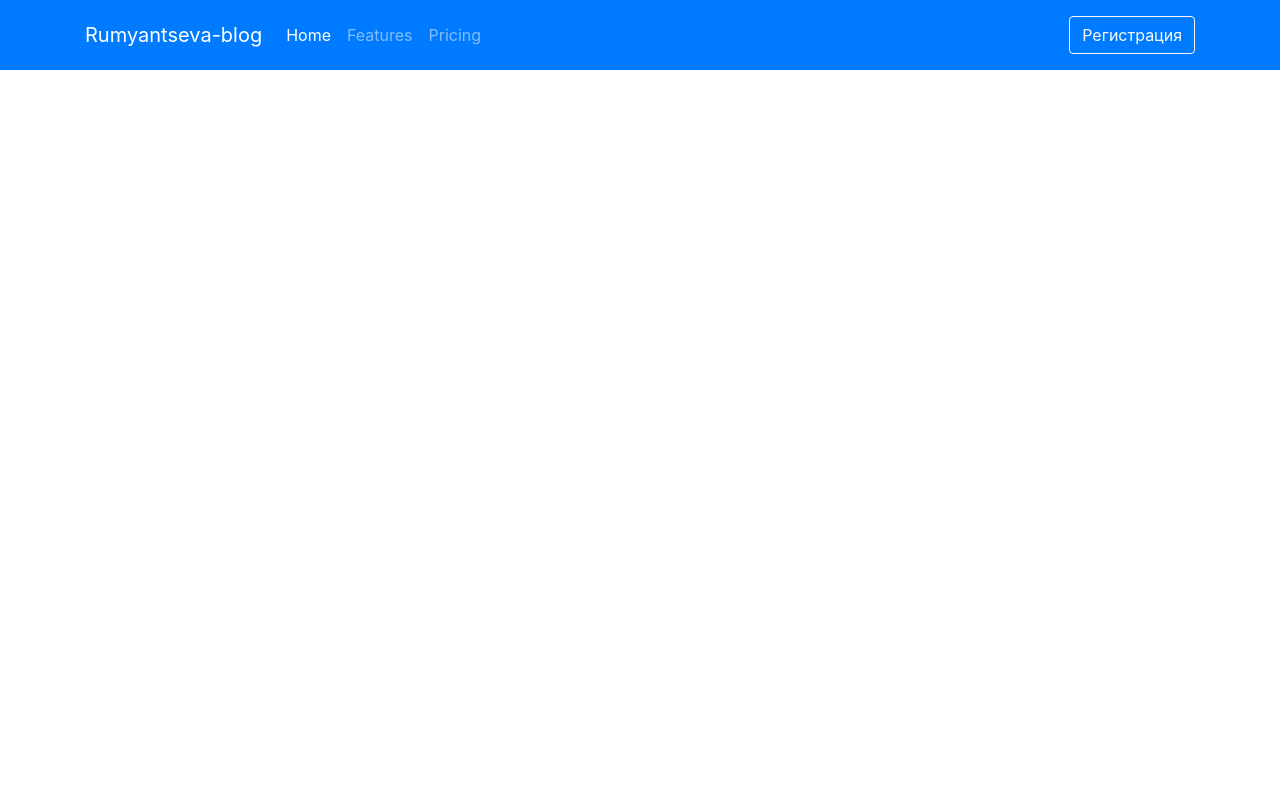
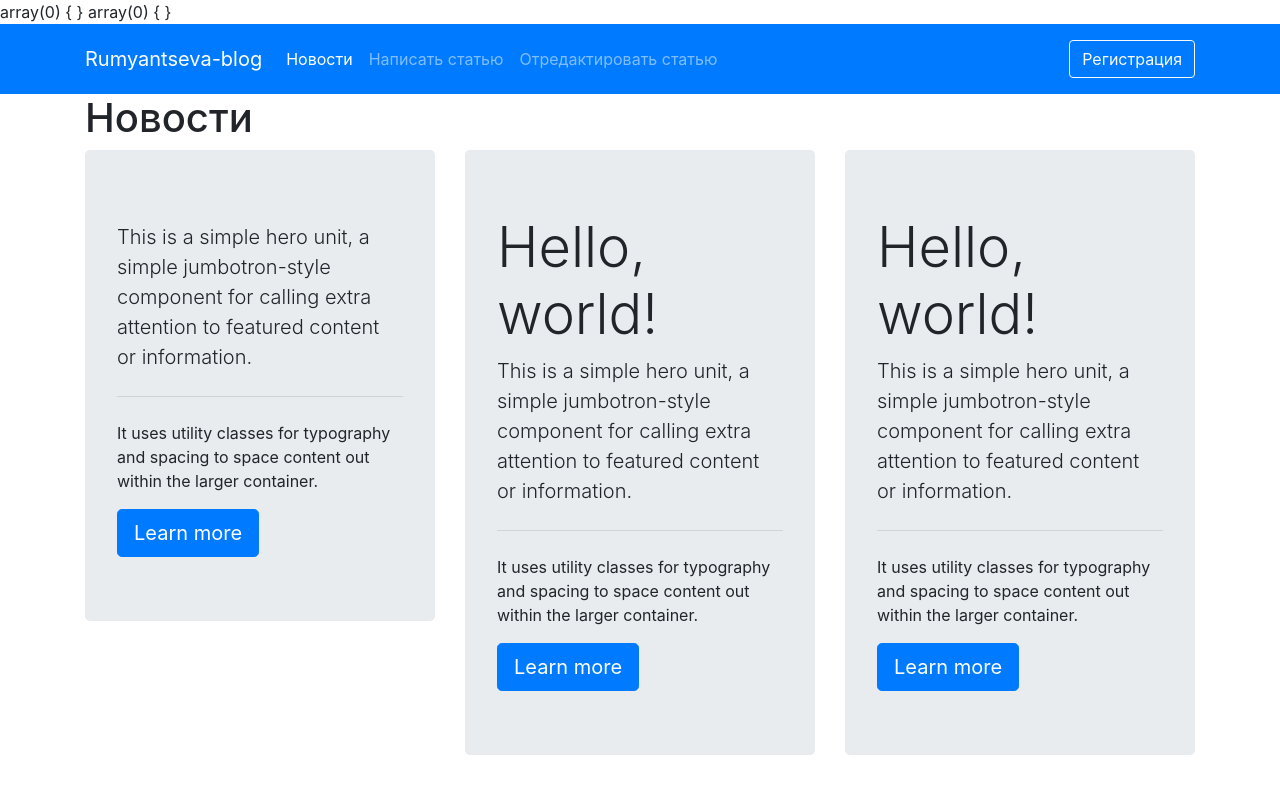
Before and after one commit to rumyantsevaT/myblog, a PHP site: page / in a window 1280 px wide. Run offline with PHP 8.4, Linux system fonts and the light colour scheme; data that the repository does not hold is empty.

Commit message:
structure

```diff
--- a/index.php
+++ b/index.php
@@ -1,5 +1,10 @@
 <?php
+var_dump($_POST);
 
+$pdo = new PDO("mysql:host = localhost; dbname = posts", "root", "root");
+$statement = $pdo->prepare("SELECT * FROM posts");
+$result = $statement->fetchAll(PDO::FETCH_ASSOC);
+var_dump($result);
 ?>
 
 <!doctype html>
@@ -17,31 +22,67 @@
 <body>
 <nav class="navbar navbar-expand-lg navbar-dark bg-primary">
     <div class="container">
-        <a class="navbar-brand" href="#">Rumyantseva-blog</a>
+        <a class="navbar-brand" href="/localhost/myblog.loc">Rumyantseva-blog</a>
         <button class="navbar-toggler" type="button" data-toggle="collapse" data-target="#navbarText" aria-controls="navbarText" aria-expanded="false" aria-label="Toggle navigation">
             <span class="navbar-toggler-icon"></span>
         </button>
         <div class="collapse navbar-collapse" id="navbarText">
             <ul class="navbar-nav mr-auto">
                 <li class="nav-item active">
-                    <a class="nav-link" href="#">Home <span class="sr-only">(current)</span></a>
+                    <a class="nav-link" href="#">Новости<span class="sr-only">(current)</span></a>
                 </li>
                 <li class="nav-item">
-                    <a class="nav-link" href="#">Features</a>
+                    <a class="nav-link" href="new-post.php">Написать статью</a>
                 </li>
                 <li class="nav-item">
-                    <a class="nav-link" href="#">Pricing</a>
+                    <a class="nav-link" href="#">Отредактировать статью</a>
                 </li>
             </ul>
             <span class="navbar-text"><button type="button" class="btn btn-outline-light">Регистрация</button></span>
         </div>
     </div><!-- /.container -->
 </nav>
+<div class="container">
+    <div class="row">
+        <div class="col-12">
+            <h1>Новости</h1>
+        </div>
+    </div>
+    <div class="row">
+        <div class="col-12 col-md-4">
+            <div class="jumbotron">
+                <h1 class="display-4"><?= $_POST["title"];?></h1>
+                <p class="lead">This is a simple hero unit, a simple jumbotron-style component for calling extra attention to featured content or information.</p>
+                <hr class="my-4">
+                <p>It uses utility classes for typography and spacing to space content out within the larger container.</p>
+                <a class="btn btn-primary btn-lg" href="#" role="button">Learn more</a>
+            </div>
+        </div>
+        <!-- /.col-12 col-md-4 -->
+        <div class="col-12 col-md-4">
+            <div class="jumbotron">
+                <h1 class="display-4">Hello, world!</h1>
+                <p class="lead">This is a simple hero unit, a simple jumbotron-style component for calling extra attention to featured content or information.</p>
+                <hr class="my-4">
+                <p>It uses utility classes for typography and spacing to space content out within the larger container.</p>
+                <a class="btn btn-primary btn-lg" href="#" role="button">Learn more</a>
+            </div>
+        </div>
+        <!-- /.col-12 col-md-4 -->
+        <div class="col-12 col-md-4">
+            <div class="jumbotron">
+                <h1 class="display-4">Hello, world!</h1>
+                <p class="lead">This is a simple hero unit, a simple jumbotron-style component for calling extra attention to featured content or information.</p>
+                <hr class="my-4">
+                <p>It uses utility classes for typography and spacing to space content out within the larger container.</p>
+                <a class="btn btn-primary btn-lg" href="#" role="button">Learn more</a>
+            </div>
+        </div>
+        <!-- /.col-12 col-md-4 -->
+    </div>
+    <!-- /.row -->
+</div>
+<!-- /.container -->
 
-<!-- Optional JavaScript -->
-<!-- jQuery first, then Popper.js, then Bootstrap JS -->
-<script src="https://code.jquery.com/jquery-3.3.1.slim.min.js" integrity="sha384-q8i/X+965DzO0rT7abK41JStQIAqVgRVzpbzo5smXKp4YfRvH+8abtTE1Pi6jizo" crossorigin="anonymous"></script>
-<script src="https://cdnjs.cloudflare.com/ajax/libs/popper.js/1.14.3/umd/popper.min.js" integrity="sha384-ZMP7rVo3mIykV+2+9J3UJ46jBk0WLaUAdn689aCwoqbBJiSnjAK/l8WvCWPIPm49" crossorigin="anonymous"></script>
-<script src="https://stackpath.bootstrapcdn.com/bootstrap/4.1.3/js/bootstrap.min.js" integrity="sha384-ChfqqxuZUCnJSK3+MXmPNIyE6ZbWh2IMqE241rYiqJxyMiZ6OW/JmZQ5stwEULTy" crossorigin="anonymous"></script>
 </body>
 </html>
```
Also changed, not shown: new-post.php (added, +56 -0 lines).
